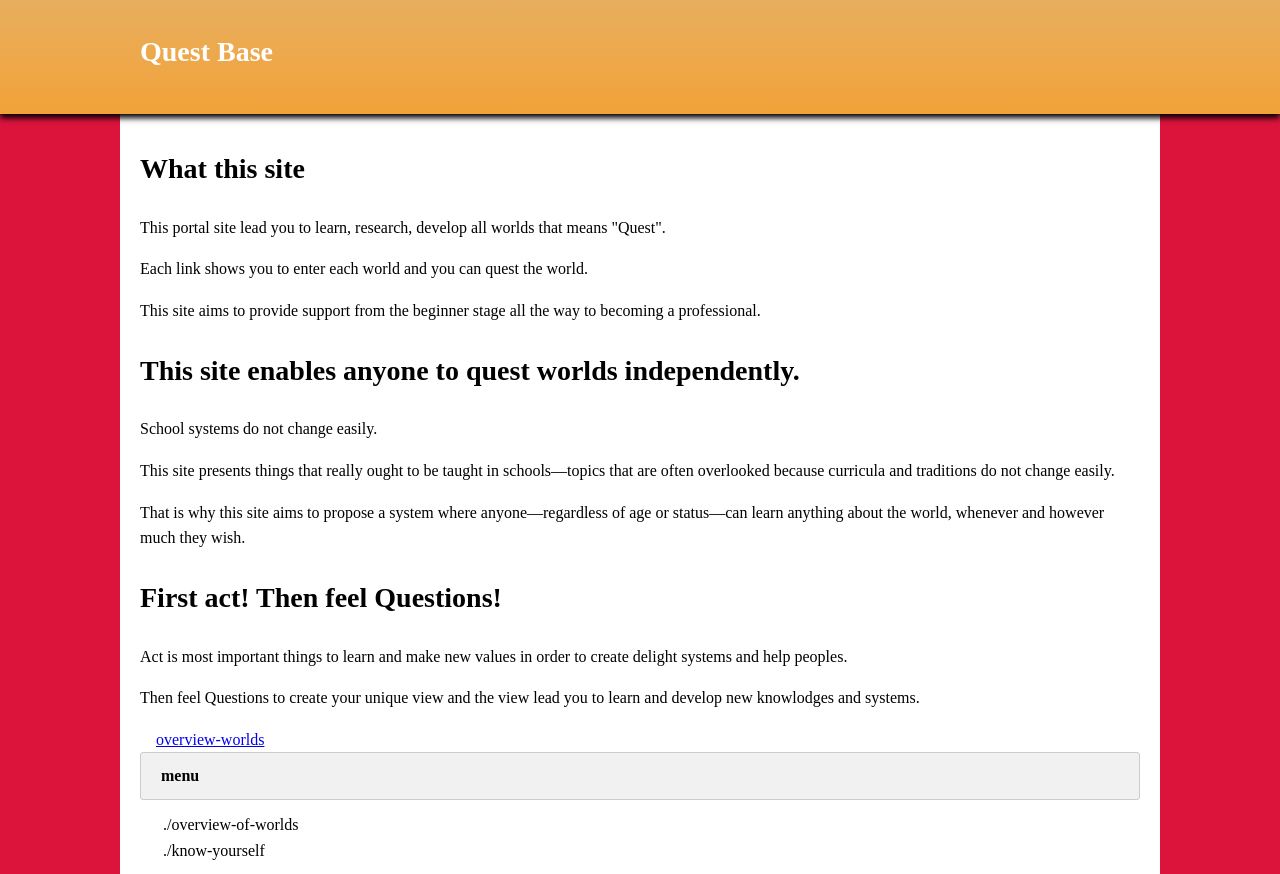
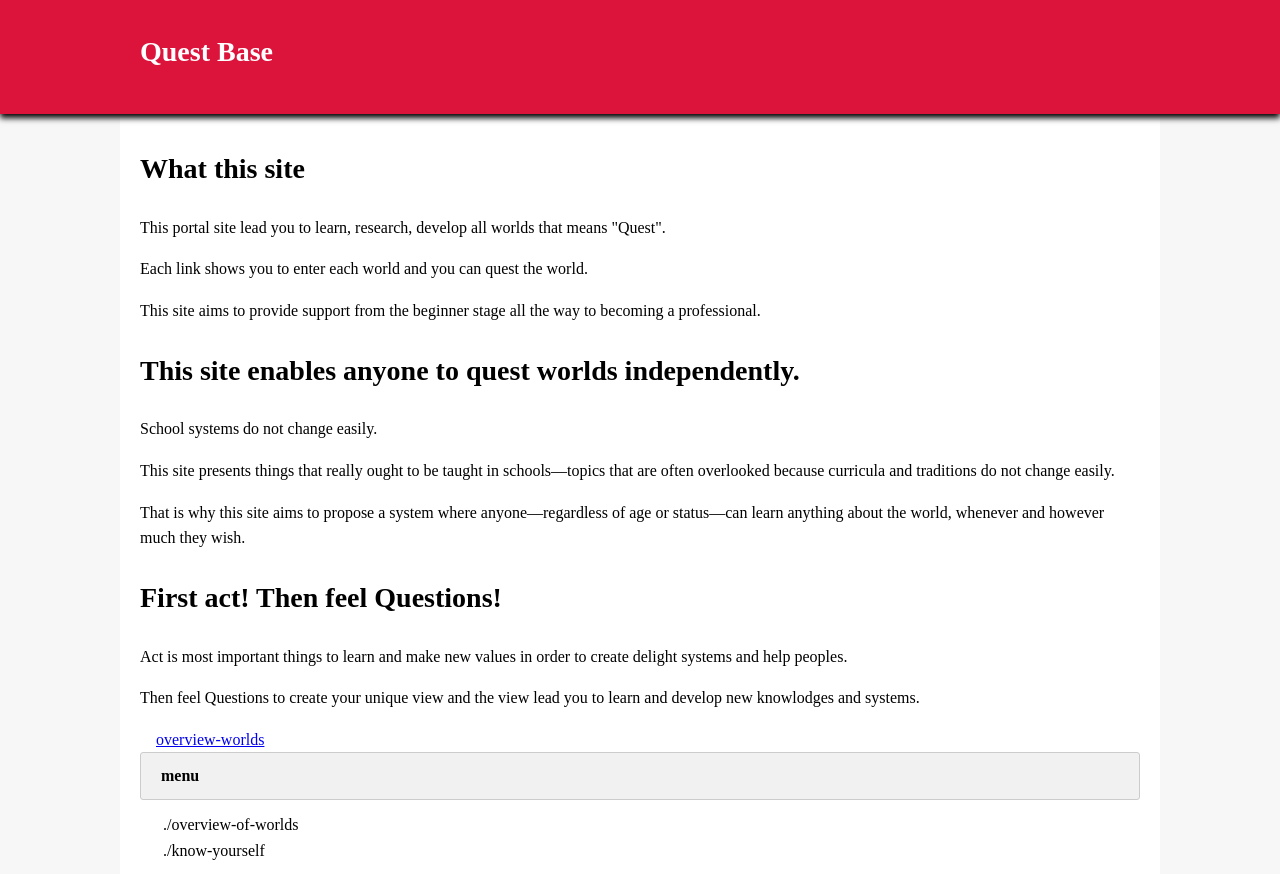
Before and after one commit to jacky753/jacky753.github.io, a plain HTML site: page index.html in a window 1280 px wide. Shown: the top 874 px of the page. Drawn offline with Linux system fonts and the light colour scheme.

Commit message:
Change background color in index.css

```diff
--- a/index.css
+++ b/index.css
@@ -1,6 +1,6 @@
 @charset "UTF-8";
 body {
-	background: #dc143c; /*#F7F7F7;*/
+	background: #F7F7F7;/*#dc143c; #F7F7F7;*/
 	margin: 0;
 	padding: 0;
 	line-height: 1.6;
@@ -12,7 +12,8 @@ header {
 	height: 94px;
 	position: relative;
 	z-index: 4;
-    background: linear-gradient(to bottom, rgba(232, 175, 94, 1), rgba(248, 197, 56, 0.8));background-size: auto;
+    background: #dc143c;/*linear-gradient(to bottom, rgba(232, 175, 94, 1), rgba(248, 197, 56, 0.8));*/
+	background-size: auto;
 box-shadow: 0px 4px 6px rgba(0, 0, 0, 1);}
 #header-inner {
 	margin: 0 auto;
```
